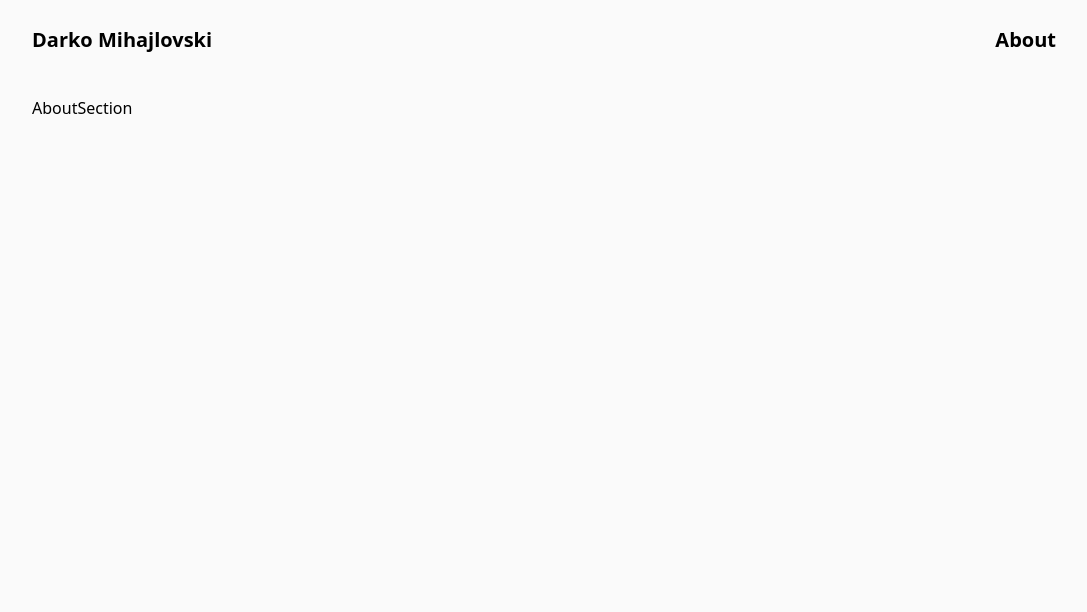
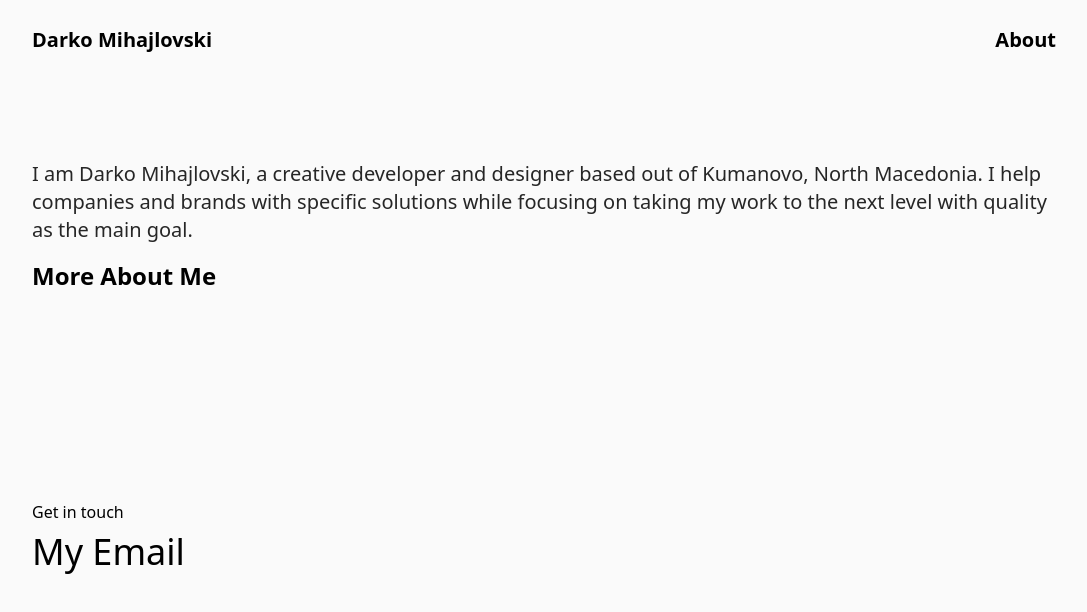
Before and after one commit to DarkoM996/nextjs-dev-portfolio, a Next.js app: page /components/AboutSection in a window 1280 px wide. Shown: the top 612 px of the page, without its empty margins (96-1183 px from the left). Built offline with nearby package versions, Linux system fonts and the light colour scheme.

Commit message:
about section done for now

```diff
--- a/pages/components/AboutSection.tsx
+++ b/pages/components/AboutSection.tsx
@@ -1,9 +1,40 @@
 import React from "react";
+import Link from "next/link";
 
 const AboutSection = () => {
   return (
-    <section className="max-w-screen-xl mx-auto w-full h-screen px-6 py-4 lg:px-32">
-      AboutSection
+    <section className="max-w-screen-xl mx-auto w-full h-full px-6 py-4 lg:px-32">
+      <div className="flex flex-col justify-center items-start w-full h-full gap-52 py-16">
+        {/* Small paragraph section */}
+        <div className="flex flex-col justify-center items-start gap-4">
+          {/* This text needs reworking */}
+          <p className="w-full text-xl text-neutral-800">
+            I am Darko Mihajlovski, a creative developer and designer based out
+            of Kumanovo, North Macedonia. I help companies and brands with
+            specific solutions while focusing on taking my work to the next
+            level with quality as the main goal.
+          </p>
+          {/* Link to another part of the website */}
+          <Link
+            href="/about"
+            className="text-2xl font-semibold items-start hover:underline"
+          >
+            More About Me
+          </Link>
+        </div>
+        {/* Get in touch section */}
+        <div className="flex flex-col justify-center items-start gap-2 w-full h-full">
+          <p className="text-base text-primary_customGray-800 w-full h-fit text-left">
+            Get in touch
+          </p>
+          {/* Add a link pointing towards the email */}
+          <div className="flex flex-col justify-center items-start w-full h-full">
+            <a href="/" className="text-4xl text-pretty text-bold">
+              My Email
+            </a>
+          </div>
+        </div>
+      </div>
     </section>
   );
 };
```
